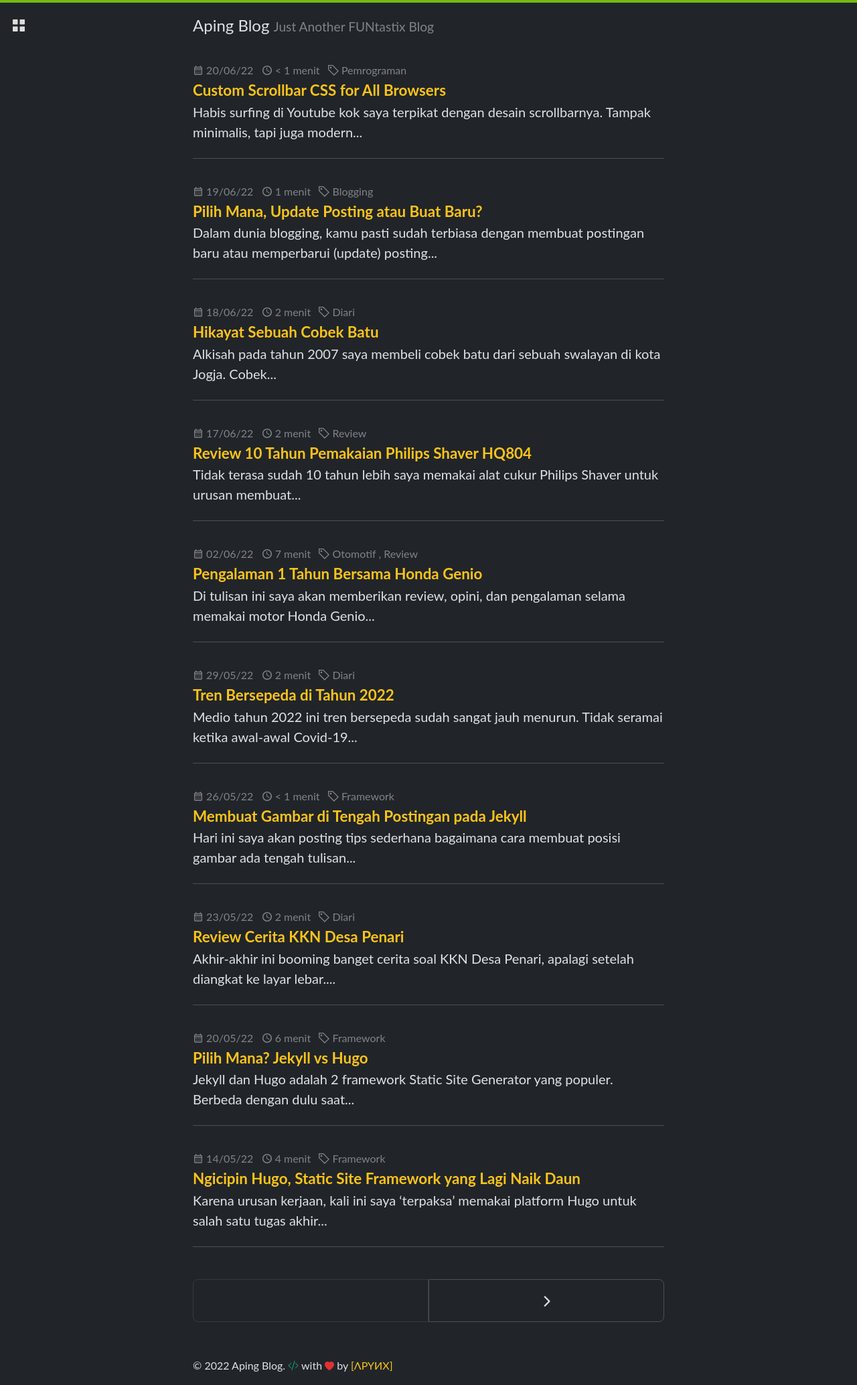
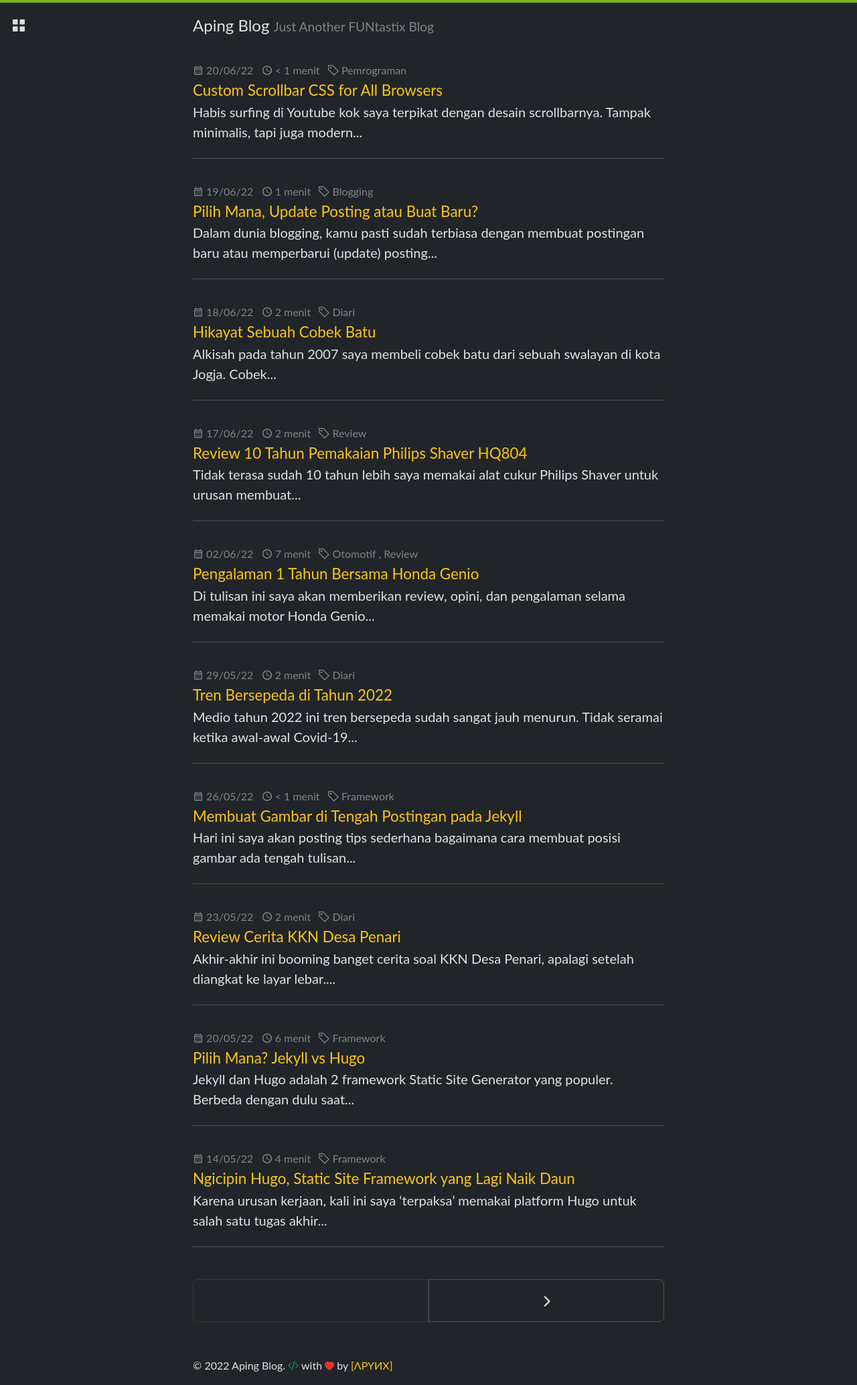
Before and after one commit to apynx/apynx.github.io, a Jekyll site: the page built from index.html, in a window 1280 px wide. Shown: the whole page at 67% size. Built offline with Jekyll 4.4.1, drawn with Linux system fonts in a browser that asks for light colours; some web fonts are replaced; the list of posts is cut into pages by our own code.

Commit message:
update css

```diff
--- a/_sass/ockham/_custom.scss
+++ b/_sass/ockham/_custom.scss
@@ -1,4 +1,4 @@
-/* CSS BODY & HOMEPAGE */
+// CSS BODY & HOMEPAGE
 
 @font-face {
   font-family: 'Lato';
@@ -22,7 +22,7 @@
 
 .post-entry .post-title {
   font-size: 1.4rem;
-  font-weight: bold;
+  font-weight: normal;
 }
 
 .post .post-meta {
@@ -81,7 +81,7 @@
   border-radius: 100px;
 }
 
-/* CSS POST */
+// CSS POST
 
 .page, .post {
   h1, h2 {
@@ -112,7 +112,7 @@
 }
 
 hr {
-  margin-top: 20px;
+  margin-top: var(--spacer-2);
 }
 
 .center {
@@ -137,7 +137,7 @@
   font-size: small;
 }
 
-/* SIDEBAR */
+// SIDEBAR
 
 a.social-icon {
   margin-right: .5em;
@@ -170,7 +170,7 @@
 	}
 }
 
-/* PAGES */
+// PAGES
 
 input[type="text"], input[type="email"], input[type="search"],
 input[type="submit"], button, textarea {
```
